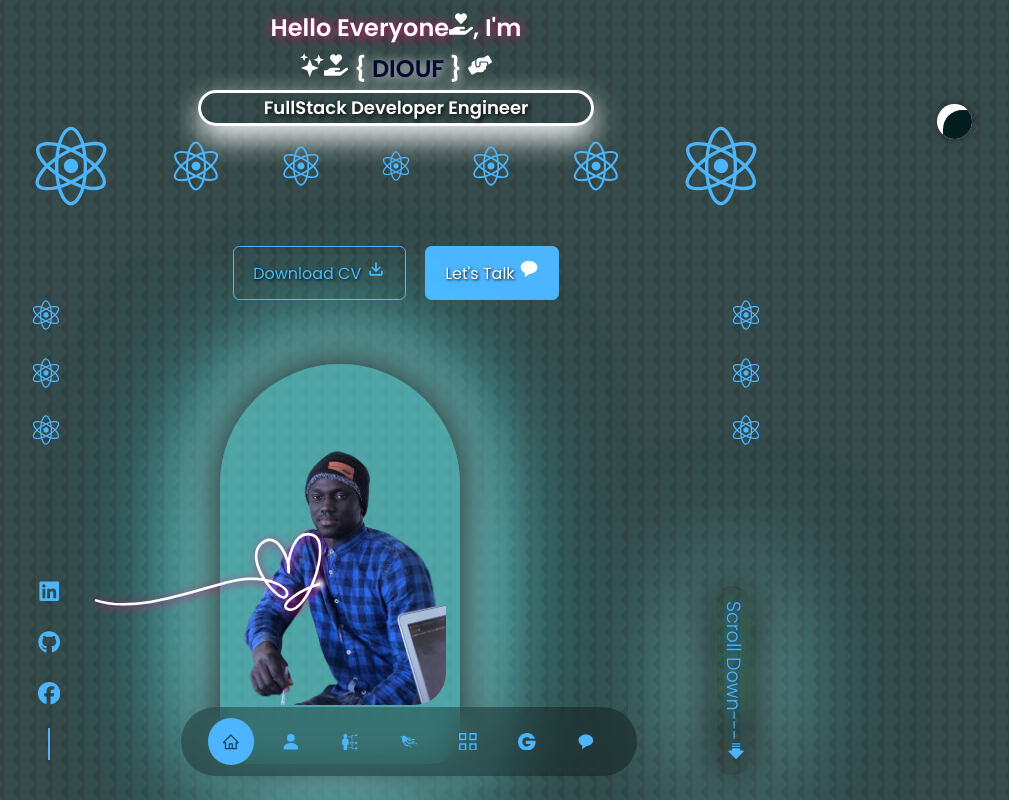
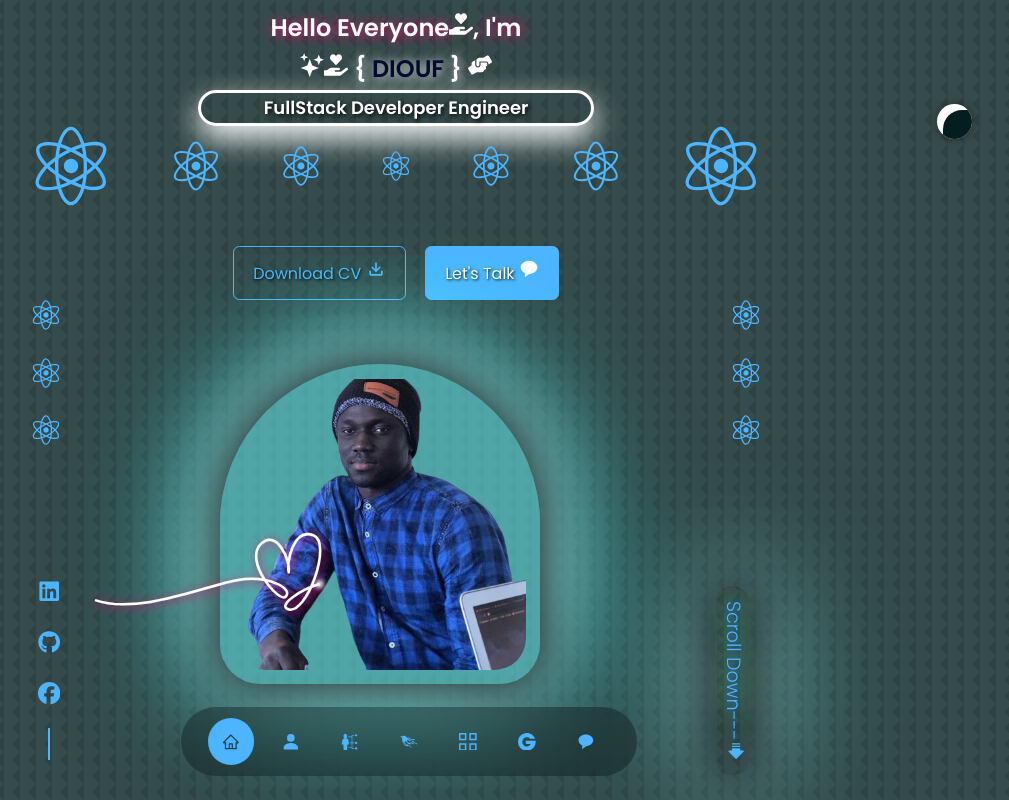
Before and after one commit to Mouhamed1003/keenprogrammer.com, a React (Create React App) app: page / in a window 1280 px wide. Shown: the top 800 px of the page, without its empty margins (244-1253 px from the left). Built offline with nearby package versions, Linux system fonts and the light colour scheme.

Commit message:
Update header.css

```diff
--- a/src/components/header/header.css
+++ b/src/components/header/header.css
@@ -42,9 +42,8 @@ header {
 }
 /*@ ============== MA PHOTO (Presentation faciale )================ */
 .maphoto {
-    width: 15rem;
-    height: 25rem;
-    align-items: center;
+    width: 20rem;
+    height: 20rem;
     position: absolute;
     left: calc(50% - 11rem);
     margin-top: 4rem;
@@ -52,7 +51,6 @@ header {
     overflow: hidden;
     padding: 5rem 2.5rem 2.5rem 2.5rem;
     animation: pulse 14.05s infinite; /* Ajout de l'animation sur le survol */
-
 }
 .maphoto {
     padding: 0.9rem;
```
